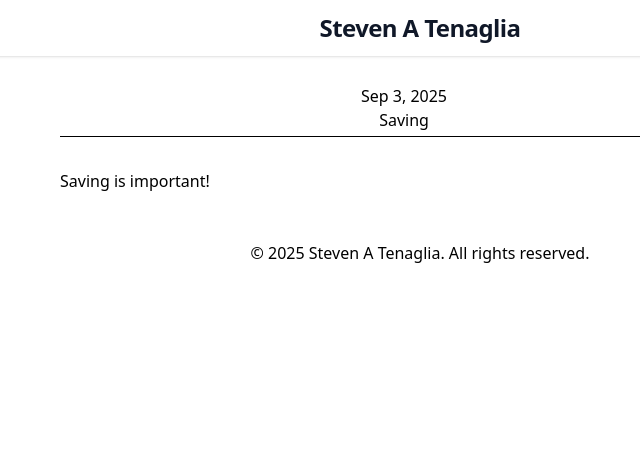
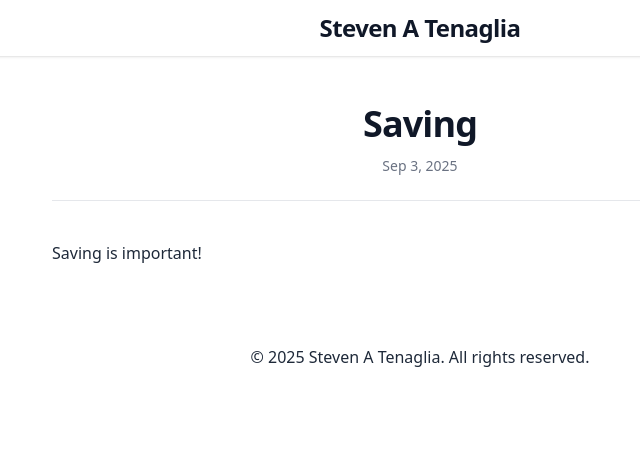
Before and after one commit to stenagli/stevenatenaglia, an Astro site: page /finance/personal/saving in a window 1280 px wide. Shown: the whole page, without its empty margins (220-860 px from the left). Built offline with nearby package versions, Linux system fonts and the light colour scheme; Astro itself is replaced by a stand-in of ours.

Commit message:
Style post page

```diff
--- a/src/layouts/BlogPost.astro
+++ b/src/layouts/BlogPost.astro
@@ -7,76 +7,46 @@ import FormattedDate from '../components/FormattedDate.astro';
 import Header from '../components/Header.astro';
 
 type Props = CollectionEntry<'blog'>['data'];
-
 const { title, description, pubDate, updatedDate, heroImage } = Astro.props;
 ---
 
 <html lang="en">
   <head>
     <BaseHead title={title} description={description} />
-		<style>
-			main {
-				width: calc(100% - 2em);
-				max-width: 100%;
-				margin: 0;
-			}
-			.hero-image {
-				width: 100%;
-			}
-			.hero-image img {
-				display: block;
-				margin: 0 auto;
-				border-radius: 12px;
-				box-shadow: var(--box-shadow);
-			}
-			.prose {
-				width: 720px;
-				max-width: calc(100% - 2em);
-				margin: auto;
-				padding: 1em;
-				color: rgb(var(--gray-dark));
-			}
-			.title {
-				margin-bottom: 1em;
-				padding: 1em 0;
-				text-align: center;
-				line-height: 1;
-			}
-			.title h1 {
-				margin: 0 0 0.5em 0;
-			}
-			.date {
-				margin-bottom: 0.5em;
-				color: rgb(var(--gray));
-			}
-			.last-updated-on {
-				font-style: italic;
-			}
-		</style>
   </head>
 
-	<body>
+  <body class="bg-white text-gray-800 antialiased">
     <Header />
-		<main>
+    <main class="max-w-3xl mx-auto px-4 py-12">
       <article>
-				<div class="hero-image">
-					{heroImage && <Image width={1020} height={510} src={heroImage} alt="" />}
+        {heroImage && (
+          <div class="mb-8">
+            <Image
+              width={1020}
+              height={510}
+              src={heroImage}
+              alt=""
+              class="w-full rounded-2xl shadow-sm"
+            />
           </div>
-				<div class="prose">
-					<div class="title">
-						<div class="date">
+        )}
+
+        <header class="mb-10 text-center">
+          <h1 class="text-4xl font-bold tracking-tight text-gray-900">
+            {title}
+          </h1>
+          <p class="mt-3 text-sm text-gray-500">
             <FormattedDate date={pubDate} />
-							{
-								updatedDate && (
-									<div class="last-updated-on">
+          </p>
+          {updatedDate && (
+            <p class="mt-1 text-xs text-gray-400 italic">
               Last updated on <FormattedDate date={updatedDate} />
-									</div>
-								)
-							}
-						</div>
-						<h1>{title}</h1>
-						<hr />
-					</div>
+            </p>
+          )}
+          <hr class="mt-6 border-gray-200" />
+        </header>
+
+        <div class="prose prose-lg prose-indigo max-w-none">
           <slot />
         </div>
       </article>
```
Lines whose indentation alone changed are shown as unchanged.
